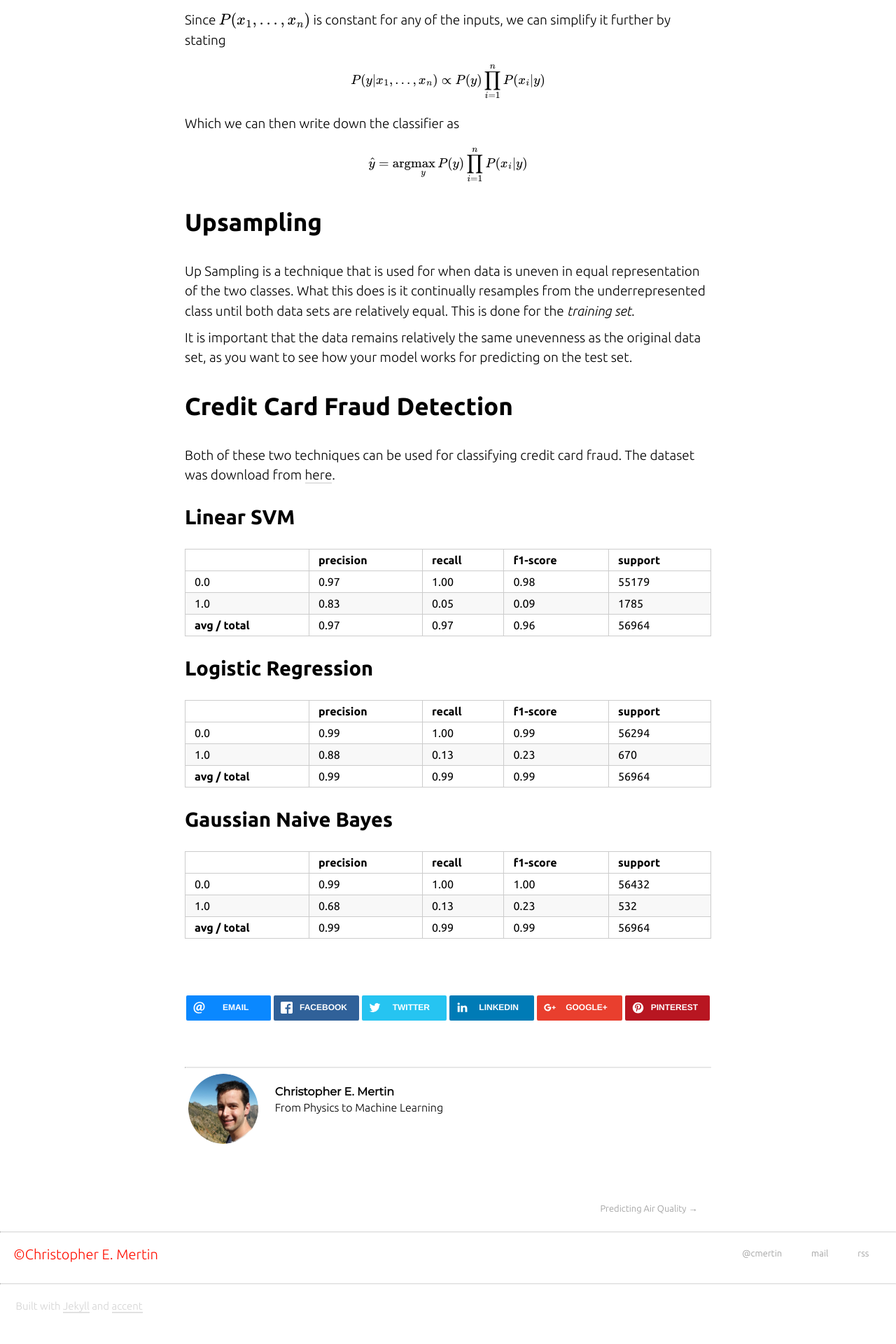
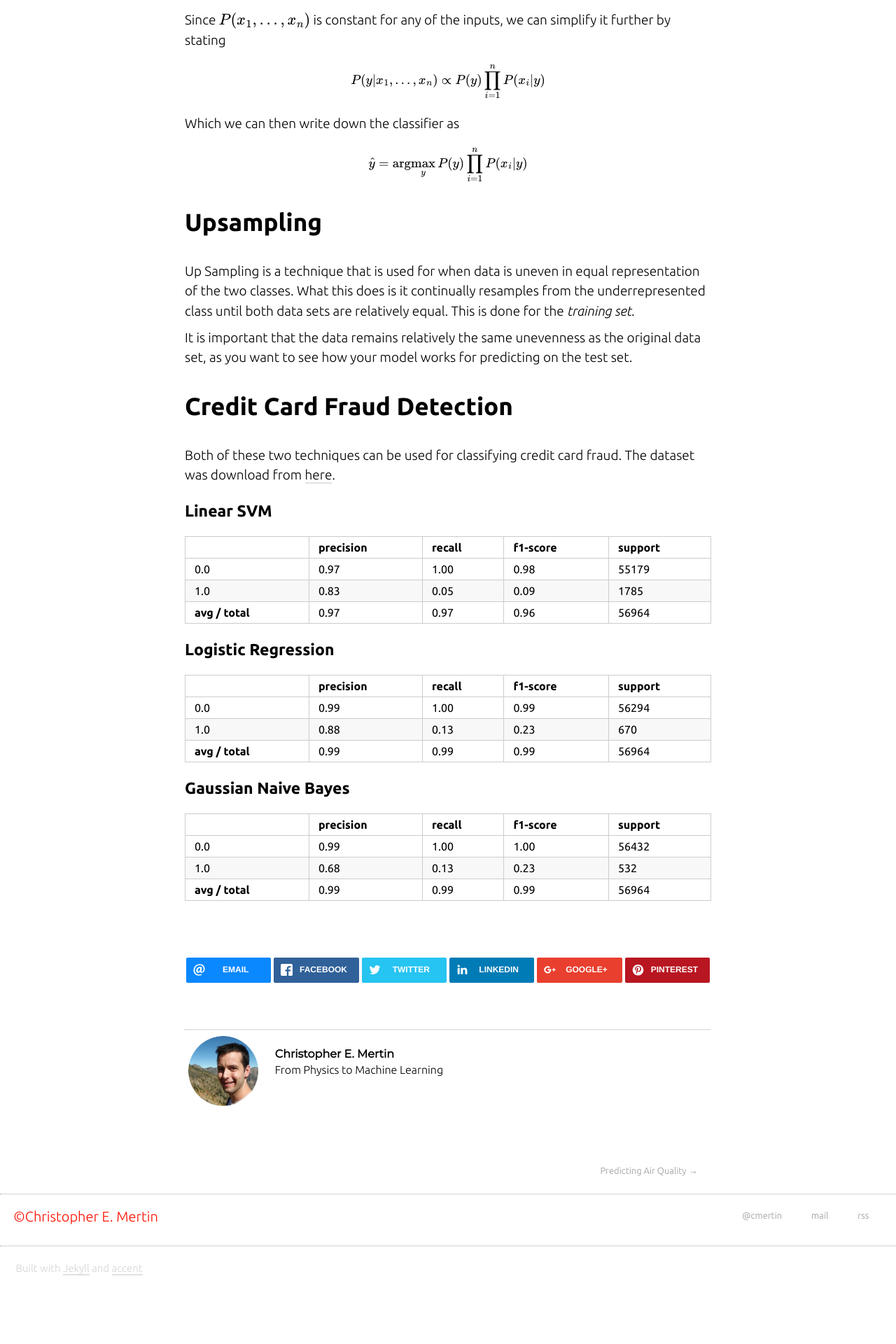
Before and after one commit to cmertin/cmertin.github.io, a Jekyll site: the page built from _posts/2016-11-17-Credit-Card-Fraud.markdown, in a window 1280 px wide. Shown: the part 4099-6019 px from the top of the page at 70% size. Built offline with Jekyll 4.4.1, drawn with Linux system fonts in a browser that asks for light colours; nearby versions of some CDN libraries; formulas are drawn with MathJax 3; comment, search, counter and statistics services are not loaded; after the commit the page ends 5965 px from its top, so only the background shows below that.

Commit message:
Smaller headings

```diff
--- a/_posts/2016-11-17-Credit-Card-Fraud.markdown
+++ b/_posts/2016-11-17-Credit-Card-Fraud.markdown
@@ -151,7 +151,7 @@ dataset was download from [here](https://www.kaggle.com/dalpozz/creditcardfraud)
 
 
 
-### Linear SVM
+##### Linear SVM
 
 &nbsp;       |**precision**   | **recall**  |**f1-score**   |**support**
 -------------|------------|---------|-----------|-------
@@ -160,7 +160,7 @@ dataset was download from [here](https://www.kaggle.com/dalpozz/creditcardfraud)
 **avg / total** |       0.97|      0.97|      0.96|     56964
 
 
-### Logistic Regression
+##### Logistic Regression
 
 &nbsp;       |**precision**   | **recall**  |**f1-score**   |**support**
 -------------|------------|---------|-----------|-------
@@ -169,7 +169,7 @@ dataset was download from [here](https://www.kaggle.com/dalpozz/creditcardfraud)
 **avg / total** |       0.99|      0.99|      0.99|     56964
 
 
-### Gaussian Naive Bayes
+##### Gaussian Naive Bayes
 
 &nbsp;       |**precision**   | **recall**  |**f1-score**   |**support**
 -------------|------------|---------|-----------|-------
```
